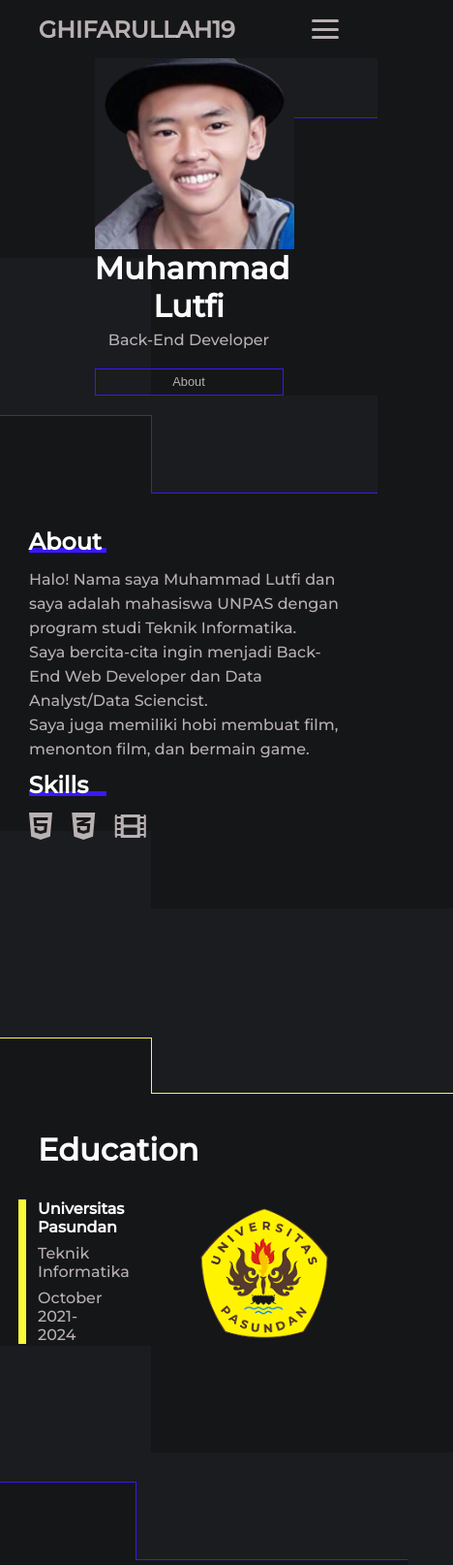
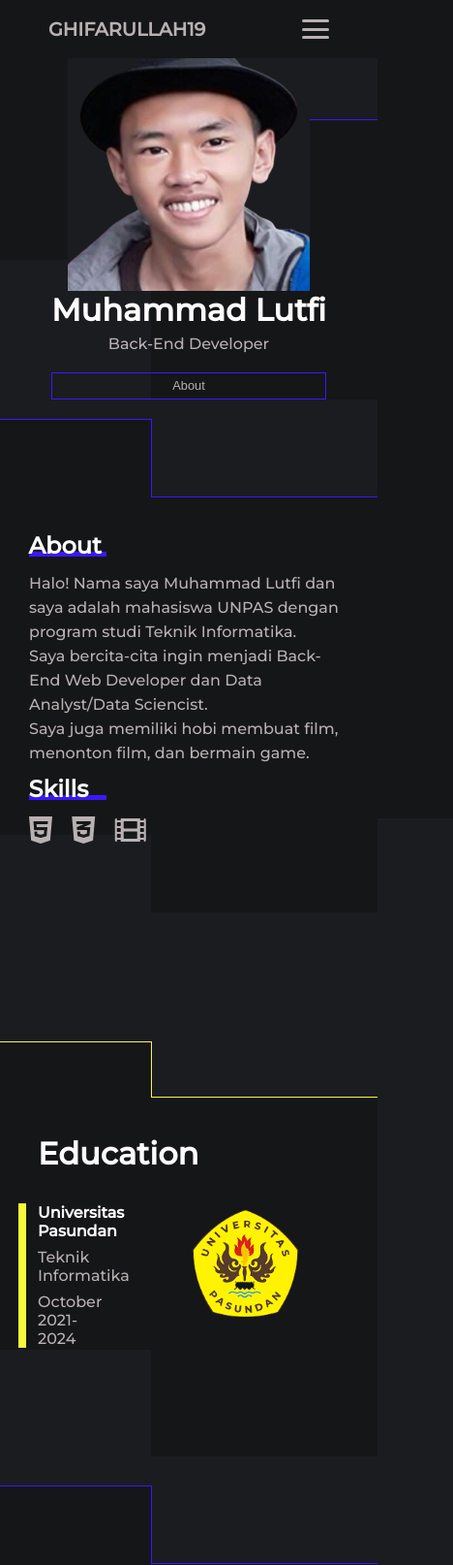
Before and after one commit to ghifarullah19/ghifarullah19.github.io, a plain HTML site: page index.html in a window 390 px wide. Shown: the top 1614 px of the page at 97% size, 468 px wide, since content can reach past the window. Drawn offline with nearby package versions, Linux system fonts and the light colour scheme.

Commit message:
Update navbar

```diff
--- a/css/style.css
+++ b/css/style.css
@@ -4,6 +4,7 @@
   padding: 0;
   box-shadow: border-box;
   scroll-behavior: smooth;
+  /* overflow-x: hidden; */
 }
 :root {
   --font: "Montserrat", sans-serif;
@@ -14,7 +15,6 @@
   --sec-font-color: #fcf1f1b4;
 }
 body {
-  overflow-x: hidden;
   font-family: var(--font);
   color: var(--main-font-color);
   background-color: var(--bg);
@@ -116,24 +116,24 @@ nav ol li a:hover {
 
 /* main section */
 .main {
-  width: 85%;
+  overflow-x: hidden;
   height: 650px;
   margin: 0 auto;
   display: flex;
   align-items: center;
+  justify-content: space-evenly;
   position: relative;
 }
 
-.main img {
+.main .box img {
   text-align: center;
   margin: 0 auto;
-  width: 100%;
-  height: 100%;
+  width: 400px;
+  height: 400px;
   object-fit: cover;
 }
 
 .box {
-  width: 50%;
   margin: 0 auto;
   display: flex;
   flex-direction: column;
@@ -152,6 +152,7 @@ nav ol li a:hover {
   border-top: 1px solid var(--main-color);
   z-index: -10;
 }
+
 .main::after {
   background: #151618;
   height: 60%;
@@ -187,7 +188,7 @@ nav ol li a:hover {
 
 /* about */
 .about {
-  width: 100%;
+  overflow-x: hidden;
   padding: 8em 0;
   display: flex;
   flex-direction: column;
@@ -256,7 +257,7 @@ nav ol li a:hover {
 
 /* education */
 .education {
-  width: 100%;
+  overflow-x: hidden;
   padding: 5em 0;
   display: flex;
   flex-direction: column;
@@ -335,9 +336,9 @@ nav ol li a:hover {
 
 /* experience */
 .experience {
+  overflow: hidden;
   margin-bottom: -200px;
   display: flex;
-  width: 100%;
   padding: 2em 0;
   position: relative;
   margin-top: 150px;
@@ -441,8 +442,8 @@ nav ol li a:hover {
 
 /* projects */
 .projects {
+  overflow-x: hidden;
   display: flex;
-  width: 100%;
   padding: 2em 0;
   position: relative;
   margin-top: 150px;
@@ -555,7 +556,7 @@ nav ol li a:hover {
 
 /* contact */
 .contact {
-  width: 100%;
+  overflow-x: hidden;
   padding: 5em 0;
   flex-direction: column;
   position: relative;
@@ -675,6 +676,10 @@ nav ol li a:hover {
     width: 100vw;
   }
 
+  nav .logo {
+    font-size: 1.2em;
+  }
+
   .menu-toggle {
     display: flex;
   }
@@ -689,7 +694,6 @@ nav ol li a:hover {
     justify-content: space-evenly;
     flex-direction: column;
     background-color: #151618;
-    z-index: 2;
     transform: translateX(100%);
     transition: all 1s;
   }
@@ -705,7 +709,7 @@ nav ol li a:hover {
     justify-content: center;
     padding-top: 50px;
     height: 100%;
-    width: 100vw;
+    /* width: 100vw; */
   }
 
   .main .box h1 {
@@ -714,8 +718,8 @@ nav ol li a:hover {
   }
 
   .main .box img {
-    width: 106%;
-    height: 106%;
+    width: 250px;
+    height: 250px;
     object-fit: cover;
   }
 
@@ -763,7 +767,7 @@ nav ol li a:hover {
 
   .education {
     height: 100%;
-    width: 100vw;
+    /* width: 100vw; */
   }
 
   .education .left_box {
@@ -785,8 +789,8 @@ nav ol li a:hover {
   }
 
   .education .right_box img {
-    width: 120%;
-    height: 120%;
+    width: 100%;
+    height: 100%;
     object-fit: cover;
   }
 
@@ -794,7 +798,7 @@ nav ol li a:hover {
     display: flex;
     flex-direction: column;
     height: 100%;
-    width: 90vw;
+    /* width: 90vw; */
   }
 
   .experience .right_box {
@@ -845,7 +849,7 @@ nav ol li a:hover {
   .projects {
     display: flex;
     flex-direction: column;
-    width: 90vw;
+    /* width: 90vw; */
     height: 100%;
   }
 
@@ -907,8 +911,9 @@ nav ol li a:hover {
   }
 
   .contact {
-    width: 100%;
+    box-sizing: border-box;
   }
+
   .contact h3 {
     font-size: 1.5em;
     margin-top: 100px;
```
